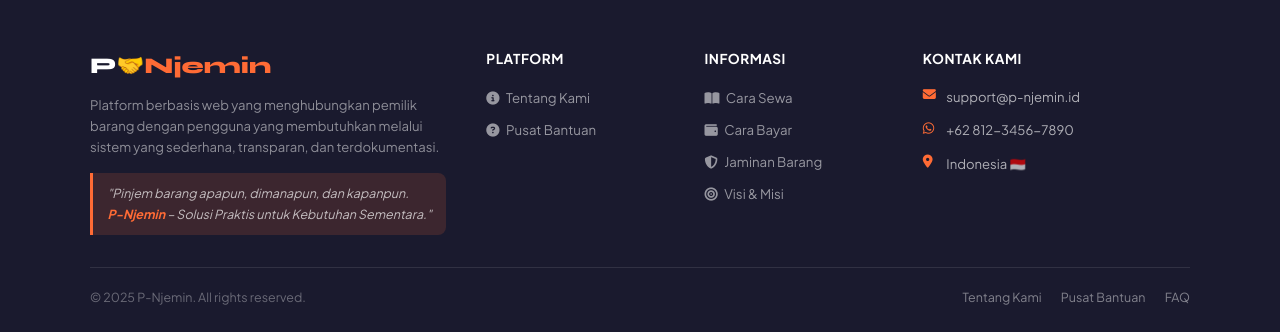
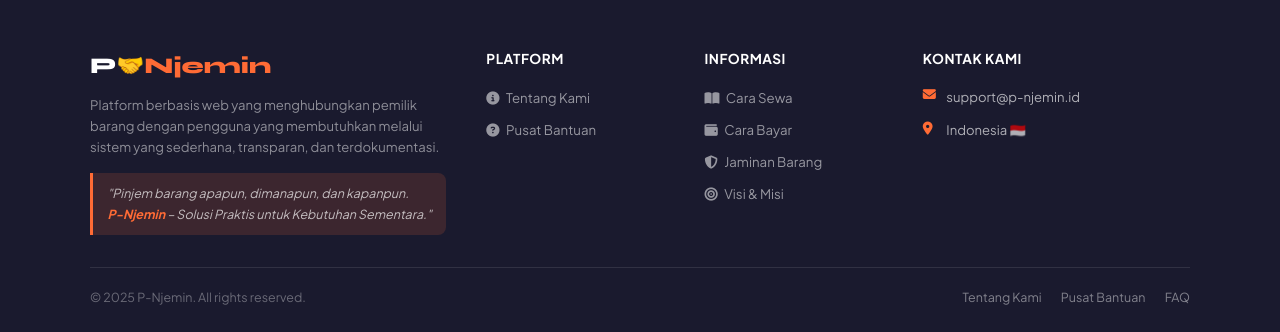
Before and after one commit to Faitz761/Web-P-Njemin, a Flask app: page /profil in a window 1280 px wide. Shown: the part 841-1173 px from the top of the page. Run offline with Flask 3, Linux system fonts and the light colour scheme; a user stored in the database is signed in; data comes from the database, SQL or seed files in the repository; data that the repository does not hold is empty.

Commit message:
Update base.html

```diff
--- a/templates/base.html
+++ b/templates/base.html
@@ -341,10 +341,6 @@
                 <span>support@p-njemin.id</span>
             </div>
             <div class="footer-contact-item">
-                <i class="fab fa-whatsapp"></i>
-                <span>+62 812-3456-7890</span>
-            </div>
-            <div class="footer-contact-item">
                 <i class="fas fa-map-marker-alt"></i>
                 <span>Indonesia 🇮🇩</span>
             </div>
```
